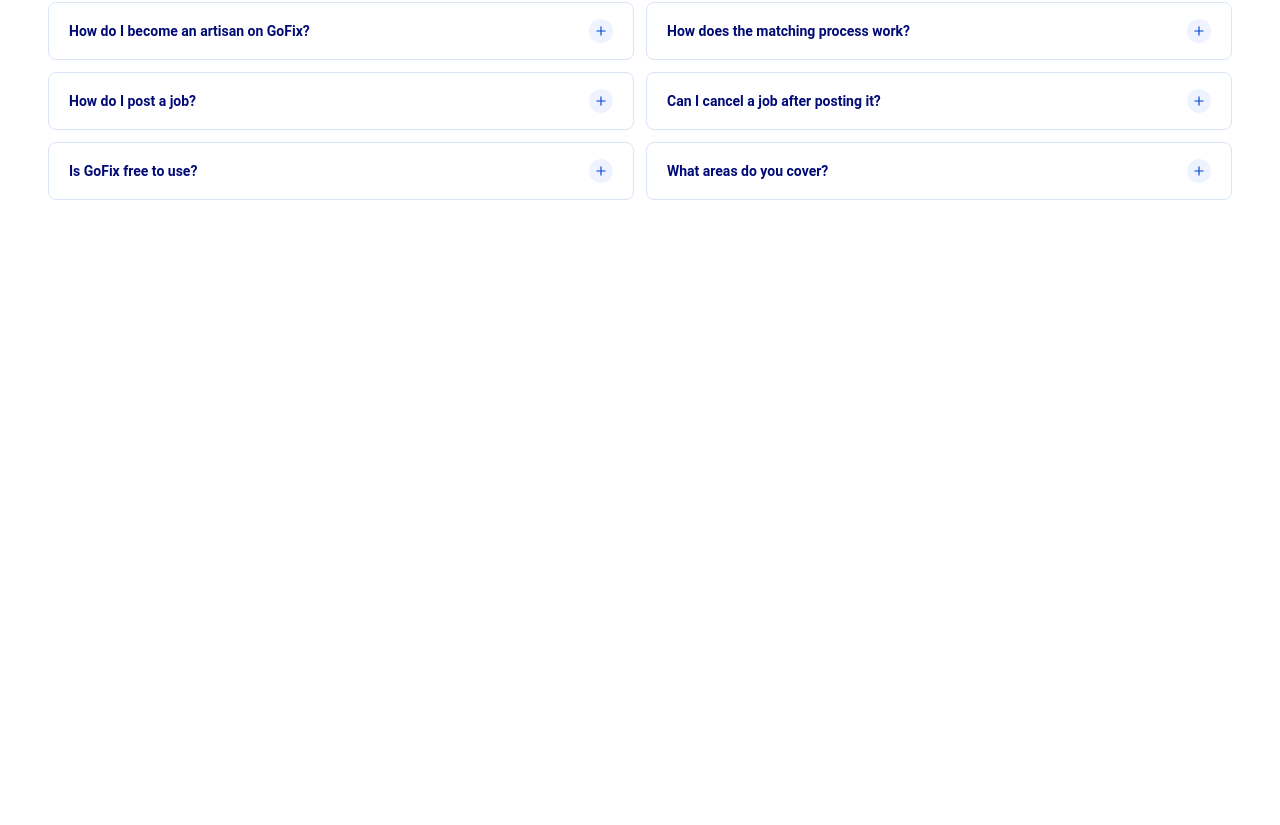
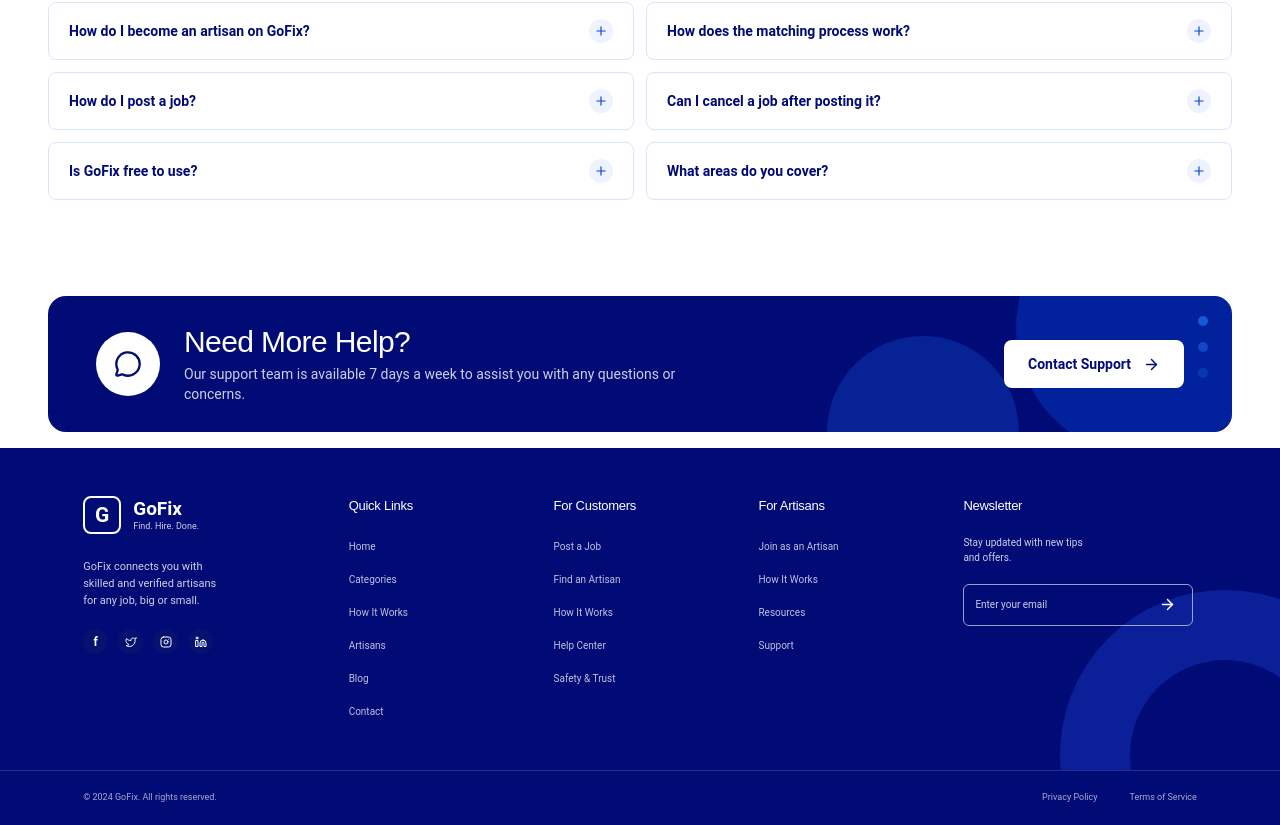
Before and after one commit to Victor4life/gofixapp, a Next.js app: page /contact in a window 1280 px wide. Shown: the part 2093-2918 px from the top of the page. Before the commit the page ends 2389 px from the top, so only its background shows below. Built offline with nearby package versions, Linux system fonts and the light colour scheme; no server answers.

Commit message:
feat: add ContactCTA component to enhance contact page functionality

```diff
--- a/app/contact/page.tsx
+++ b/app/contact/page.tsx
@@ -2,6 +2,8 @@
 import ContactForm from "@/components/ContactForm";
 import ContactHero from "@/components/ContactHero";
 import ContactInformation from "@/components/ContactInformation";
+import ContactCTA from "@/components/ContactCTA";
+import Footer from "@/components/Footer";
 
 export default function ContactPage() {
   return (
@@ -10,6 +12,8 @@
       <ContactInformation />
       <ContactForm />
       <ContactFAQ />
+      <ContactCTA />
+      <Footer />
     </main>
   );
 }
--- /dev/null
+++ b/components/ContactCTA.tsx
@@ -0,0 +1,59 @@
+import Link from "next/link";
+import { ArrowRight, MessageCircle } from "lucide-react";
+
+export default function ContactCTA() {
+  return (
+    <section className="bg-white px-6 pb-4 lg:px-12">
+      <div className="mx-auto max-w-[1400px]">
+        <div className="relative overflow-hidden rounded-[18px] bg-[#000b76] px-6 py-7 text-white md:px-10 lg:px-12">
+          {/* Decorative shapes */}
+          <div className="absolute -right-10 -top-24 h-64 w-64 rounded-full bg-[#0645d8]/40" />
+
+          <div className="absolute right-[18%] -bottom-24 h-48 w-48 rounded-full bg-[#1557d6]/30" />
+
+          <div className="absolute right-6 top-5 flex flex-col gap-4">
+            <span className="h-2.5 w-2.5 rounded-full bg-[#1557d6]" />
+            <span className="h-2.5 w-2.5 rounded-full bg-[#1557d6]/70" />
+            <span className="h-2.5 w-2.5 rounded-full bg-[#1557d6]/40" />
+          </div>
+
+          <div className="relative z-10 flex flex-col items-center gap-6 md:flex-row">
+            {/* Icon */}
+            <div className="flex h-16 w-16 shrink-0 items-center justify-center rounded-full bg-white">
+              <MessageCircle
+                size={28}
+                strokeWidth={2}
+                className="text-[#000b76]"
+              />
+            </div>
+
+            {/* Text */}
+            <div className="flex-1 text-center md:text-left">
+              <h2 className="text-2xl font-semibold tracking-[-0.02em] md:text-3xl">
+                Need More Help?
+              </h2>
+
+              <p className="mt-1 max-w-[500px] text-sm leading-5 text-white/80">
+                Our support team is available 7 days a week to assist you
+                with any questions or concerns.
+              </p>
+            </div>
+
+            {/* Button */}
+            <Link
+              href="#contact-form"
+              className="group inline-flex shrink-0 items-center gap-3 rounded-lg bg-white px-6 py-3.5 text-sm font-semibold text-[#000b76] transition hover:bg-blue-50"
+            >
+              Contact Support
+
+              <ArrowRight
+                size={17}
+                className="transition-transform duration-200 group-hover:translate-x-1"
+              />
+            </Link>
+          </div>
+        </div>
+      </div>
+    </section>
+  );
+}
```
